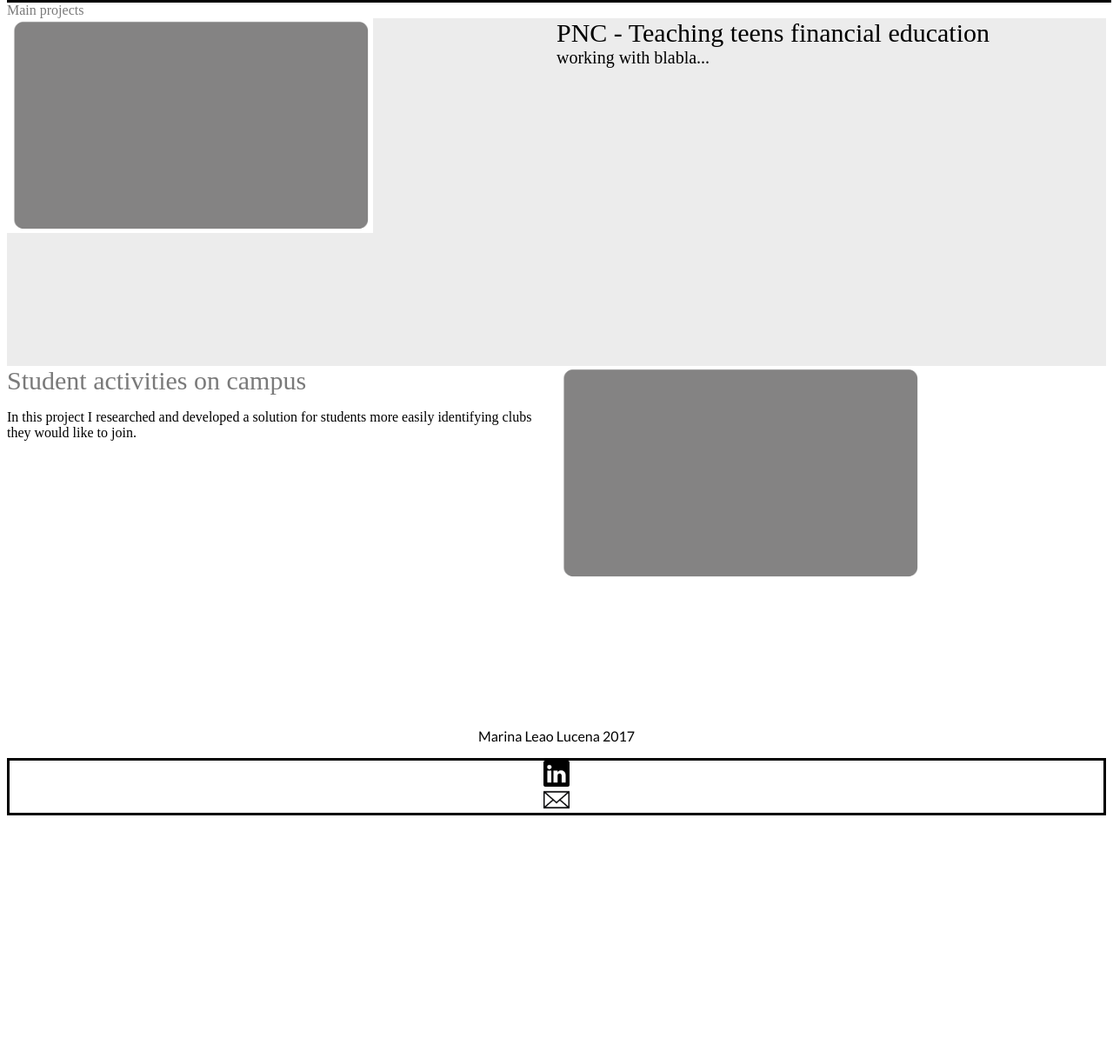
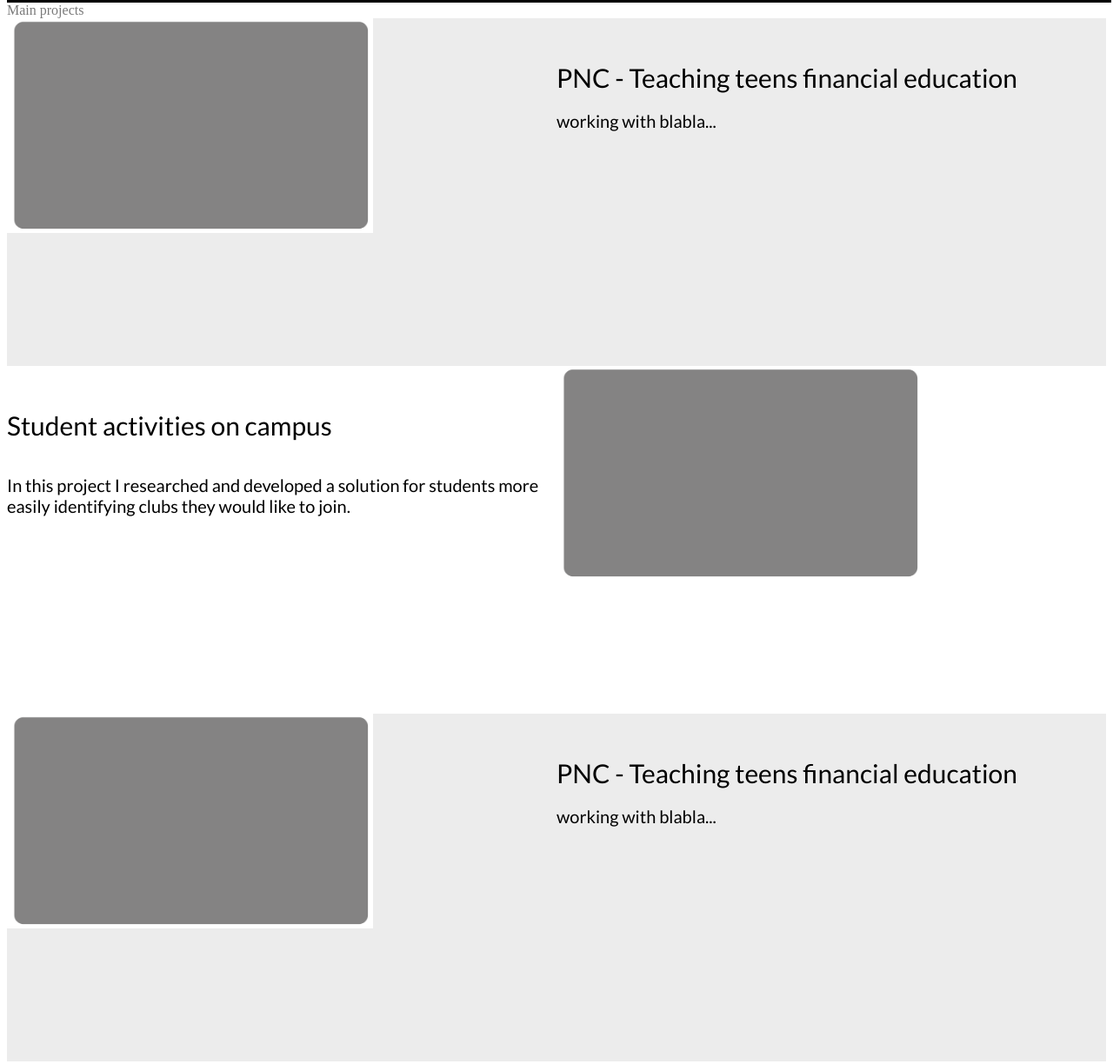
Before and after one commit to malelu92/portfolio, a plain HTML site: page portfolio.html in a window 1280 px wide. Shown: the part 455-1679 px from the top of the page at 87% size. Before the commit the page ends 1393 px from the top, so only its background shows below. Drawn offline with Linux system fonts and the light colour scheme.

Commit message:
organizing text main page

```diff
--- a/portfolio.css
+++ b/portfolio.css
@@ -118,6 +118,11 @@ a.bio {
 
 .piece-desc {
   font-size: 20px;
+}
+
+.piece-text {
+  font-family: 'Lato', sans-serif;
+  margin-top: 50px;
 }
 
 .image-proj {
--- a/portfolio.html
+++ b/portfolio.html
@@ -37,26 +37,42 @@
   			<div class="piece col-6">
   				<img class="image-prod col-8" src="images/prod_img.png" alt="PNC project picture">
   			</div>
-  			<div>
+  			<div class="piece-text">
   				<div class="piece-title">
   					<a href="pnc.html" class="black-link"> PNC - Teaching teens financial education</a>
   				</div>
-  				<div class="piece-desc">
+  				<p class="piece-desc">
   					working with blabla...
-  				</div>
+  				</p>
   			</div>
   		</div>
   		<div class="piece col-12">
-  			<div class="piece col-6">
+  			<div class="piece-text col-6">
   				<div class="piece-title">
-  					<a href="studAct.html"> Student activities on campus </a>
+  					<a href="studAct.html" class="black-link"> Student activities on campus </a>
   				</div>
-  				<p>In this project I researched and developed a solution for students more easily identifying clubs they would like to join.</p>
+          <br>
+  				<p class="piece-desc">In this project I researched and developed a solution for students more
+          easily identifying clubs they would like to join.
+          </p>
   			</div>
   			<div class="piece col-6">
   				<img class="image-prod col-8" src="images/prod_img.png" alt="PNC project picture">
   			</div>
   		</div>
+      <div class="piece odd col-12">
+        <div class="piece col-6">
+          <img class="image-prod col-8" src="images/prod_img.png" alt="PNC project picture">
+        </div>
+        <div class="piece-text">
+          <div class="piece-title">
+            <a href="pnc.html" class="black-link"> PNC - Teaching teens financial education</a>
+          </div>
+          <p class="piece-desc">
+            working with blabla...
+          </p>
+        </div>
+      </div>
       <div class="footer col-12">
         <a name= "contact"></a>
         <p class="footer-name">Marina Leao Lucena 2017</p>
```
